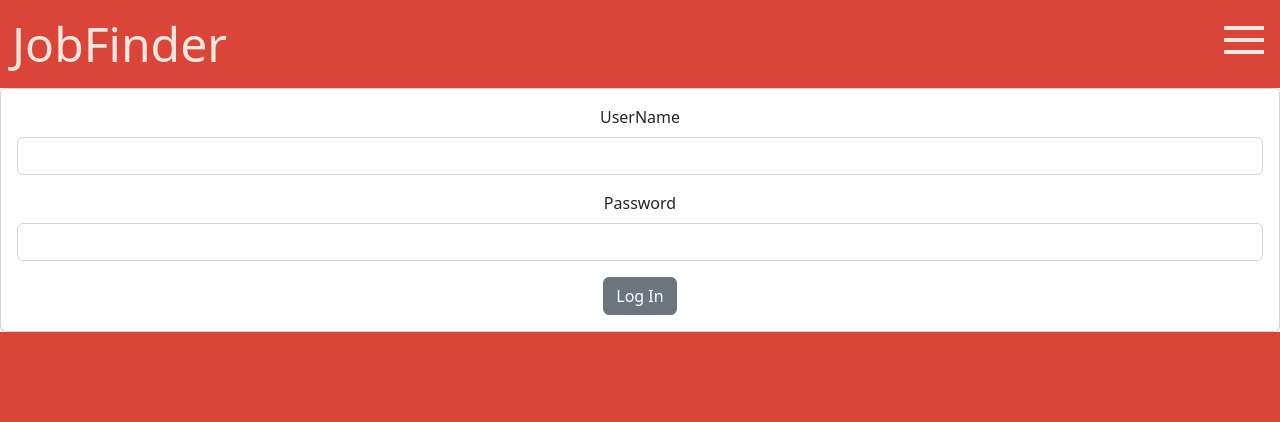
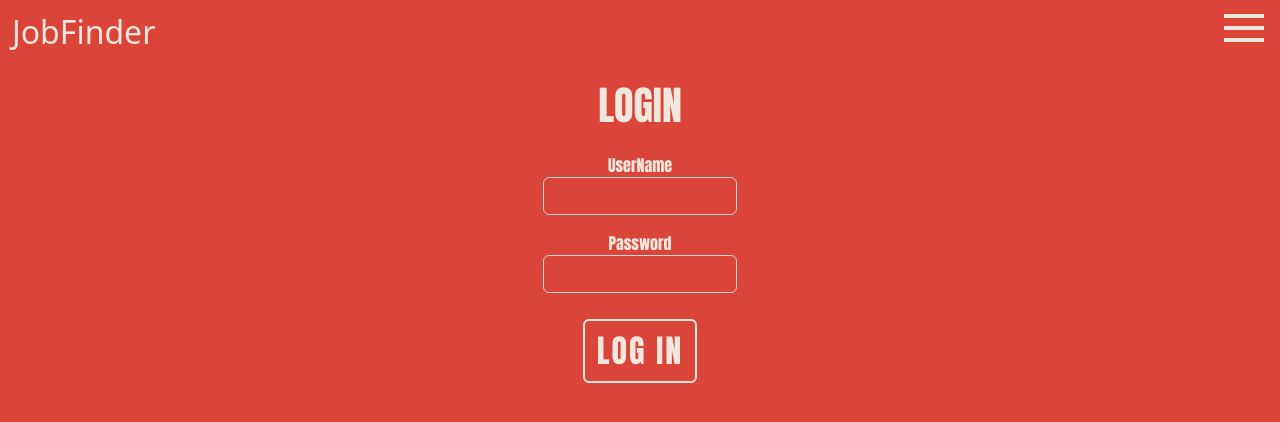
Before and after one commit to DLMedeiro/Job-Finder, a React (Create React App) app: page /login in a window 1280 px wide. Shown: the top 422 px of the page. Built offline with nearby package versions, Linux system fonts and the light colour scheme.

Commit message:
style forms

```diff
--- a/src/Components/CompanyCard.js
+++ b/src/Components/CompanyCard.js
@@ -14,7 +14,9 @@ function CompanyCard({ title, description, logo, handle }) {
           </CardTitle>
           <CardText className="font-italic">{description}</CardText>
           <Link to={`/companies/${handle}`}>
-            <Button type="button">Learn More</Button>
+            <Button type="button" id="btn">
+              Learn More
+            </Button>
           </Link>
         </CardBody>
       </Card>
--- a/src/Components/LoginForm.js
+++ b/src/Components/LoginForm.js
@@ -43,13 +43,14 @@ function LoginForm({ login, error }) {
       ) : (
         <>
           {error > 0 ? { error } : ""}
-          <section>
-            <Card>
+          <Card id="form-group">
+            <h1>Login</h1>
             <CardBody className="text-center">
               <Form onSubmit={submit}>
                 <FormGroup>
                   <Label htmlFor="username">UserName</Label>
                   <Input
+                    className="form-control"
                     id="username"
                     required="required"
                     type="text"
@@ -61,6 +62,7 @@ function LoginForm({ login, error }) {
                 <FormGroup>
                   <Label htmlFor="password">Password</Label>
                   <Input
+                    className="form-control"
                     id="password"
                     required="required"
                     type="password"
@@ -69,11 +71,10 @@ function LoginForm({ login, error }) {
                     onChange={handleChange}
                   />
                 </FormGroup>
-                  <Button>Log In</Button>
+                <Button id="btn">Log In</Button>
               </Form>
             </CardBody>
           </Card>
-          </section>
         </>
       )}
     </>
--- a/src/Components/Profile.js
+++ b/src/Components/Profile.js
@@ -2,6 +2,7 @@ import React, { useState, useContext } from "react";
 import UserContext from "./UserContext";
 import Toast from "./Toast";
 import "./Toast.css";
+import "../styles/forms.css";
 
 import {
   Card,
@@ -39,14 +40,14 @@ function Profile({ update }) {
     });
   };
   return (
-    <section>
+    <Card id="form-group">
       <h1>{user.firstName}'s Profile</h1>
-      <Card>
       <CardBody>
         <Form onSubmit={submit}>
           <FormGroup>
             <Label htmlFor="username">Username</Label>
             <Input
+              className="form-control"
               disabled
               id="username"
               required="required"
@@ -58,6 +59,7 @@ function Profile({ update }) {
           <FormGroup>
             <Label htmlFor="firstName">First Name</Label>
             <Input
+              className="form-control"
               id="firstName"
               required="required"
               type="text"
@@ -69,6 +71,7 @@ function Profile({ update }) {
           <FormGroup>
             <Label htmlFor="lastName">Last Name</Label>
             <Input
+              className="form-control"
               id="lastName"
               required="required"
               type="text"
@@ -80,6 +83,7 @@ function Profile({ update }) {
           <FormGroup>
             <Label htmlFor="email">Email</Label>
             <Input
+              className="form-control"
               id="email"
               required="required"
               type="text"
@@ -91,6 +95,7 @@ function Profile({ update }) {
           <FormGroup>
             <Label htmlFor="password">Confirm Password</Label>
             <Input
+              className="form-control"
               id="password"
               required="required"
               type="password"
@@ -99,11 +104,10 @@ function Profile({ update }) {
               onChange={handleChange}
             />
           </FormGroup>
-            <Button>Update Profile</Button>
+          <Button id="btn">Update Profile</Button>
         </Form>
       </CardBody>
     </Card>
-    </section>
   );
 }
 
--- a/src/Components/SearchForm.js
+++ b/src/Components/SearchForm.js
@@ -1,4 +1,5 @@
 import React, { useState } from "react";
+import "../styles/forms.css";
 import {
   Card,
   CardBody,
@@ -23,12 +24,12 @@ function SearchFrom({ searchFunction }) {
   };
 
   return (
-    <section>
-      <Card>
+    <Card id="form-group">
       <CardBody className="text-center">
         <Form onSubmit={submit}>
           <FormGroup>
             <Input
+              className="form-control-search"
               id="search"
               required="required"
               type="text"
@@ -38,11 +39,10 @@ function SearchFrom({ searchFunction }) {
               onChange={handleChange}
             />
           </FormGroup>
-            <Button>Submit</Button>
+          <Button id="btn">Submit</Button>
         </Form>
       </CardBody>
     </Card>
-    </section>
   );
 }
 
--- a/src/Components/SignupForm.js
+++ b/src/Components/SignupForm.js
@@ -34,13 +34,16 @@ function SignupForm({ registerNewUser }) {
     // setFormData(INITIAL_STATE);
   };
   return (
-    <section>
-      <Card>
+    <Card id="form-group">
+      <h1>Sign Up</h1>
       <CardBody className="text-center">
         <Form onSubmit={submit}>
           <FormGroup>
-              <Label htmlFor="username">Username</Label>
+            <Label className="form-label" htmlFor="username">
+              Username
+            </Label>
             <Input
+              className="form-control"
               id="username"
               required="required"
               type="text"
@@ -50,8 +53,11 @@ function SignupForm({ registerNewUser }) {
             />
           </FormGroup>
           <FormGroup>
-              <Label htmlFor="password">Password</Label>
+            <Label className="form-label" htmlFor="password">
+              Password
+            </Label>
             <Input
+              className="form-control"
               id="password"
               required="required"
               type="password"
@@ -61,8 +67,11 @@ function SignupForm({ registerNewUser }) {
             />
           </FormGroup>
           <FormGroup>
-              <Label htmlFor="firstName">First Name</Label>
+            <Label className="form-label" htmlFor="firstName">
+              First Name
+            </Label>
             <Input
+              className="form-control"
               id="firstName"
               required="required"
               type="text"
@@ -72,8 +81,11 @@ function SignupForm({ registerNewUser }) {
             />
           </FormGroup>
           <FormGroup>
-              <Label htmlFor="lastName">Last Name</Label>
+            <Label className="form-label" htmlFor="lastName">
+              Last Name
+            </Label>
             <Input
+              className="form-control"
               id="lastName"
               required="required"
               type="text"
@@ -83,8 +95,11 @@ function SignupForm({ registerNewUser }) {
             />
           </FormGroup>
           <FormGroup>
-              <Label htmlFor="email">Email</Label>
+            <Label className="form-label" htmlFor="email">
+              Email
+            </Label>
             <Input
+              className="form-control"
               id="email"
               required="required"
               type="email"
@@ -94,11 +109,10 @@ function SignupForm({ registerNewUser }) {
             />
           </FormGroup>
 
-            <Button>Create Profile</Button>
+          <Button id="btn">Create Profile</Button>
         </Form>
       </CardBody>
     </Card>
-    </section>
   );
 }
 
--- a/src/styles/NavBar.css
+++ b/src/styles/NavBar.css
@@ -2,15 +2,16 @@
   background-color:#db4439;
 }
 #nav-brand{
-  font-size: 3rem;
+  font-size: 2rem;
   text-decoration: none;
   color: #f1e7dd;
 }
-#nav-toggle, #nav-link, .toggler-btn, .toggler-line{
+#nav-toggle, .toggler-btn, .toggler-line{
   color: #f1e7dd;
   font-size: 1.5rem;
 }
 #nav-link{
+  color: #f1e7dd;
   padding: 1rem;
   text-decoration: none;
   border-bottom: 4px solid transparent;
@@ -48,6 +49,9 @@
 @media screen and (min-width: 1450px){
   #nav-toggle, #nav-link{
     font-size: 2rem;
+  }
+  #nav-brand{
+    font-size: 3rem;
   }
 }
 
--- /dev/null
+++ b/src/styles/forms.css
@@ -0,0 +1,37 @@
+#form-group{
+    background-color: #db4439;
+    color: #f1e7dd;
+    padding: 1rem;
+    align-items: center;
+    font-family: Impact, fantasy,  sans-serif;
+    border-radius: 0;
+    border-color: transparent;
+}
+#form-group h1 {
+    text-align: center;
+    width: 100%;
+    text-transform: uppercase;
+    letter-spacing: 0px;
+    font-size: 2.5rem;
+    font-weight: 500;
+}
+.form-label{
+    font-size: 1rem !important;
+    margin-bottom: 0 !important;
+}
+#search{
+    font-size: 2rem;
+    color: #db4439 !important;
+    background-color: #f1e7dd !important;
+    letter-spacing: 1px !important;
+}
+.form-control{
+    background-color: #db4439 !important;
+    color: #f1e7dd !important;
+    letter-spacing: 1px !important;
+}
+
+.form-control:focus{
+    border-color: #f1e7dd !important;
+    box-shadow: 0 0 0 0.05rem #f1e7dd !important;
+  }
--- a/src/styles/home.css
+++ b/src/styles/home.css
@@ -1,7 +1,7 @@
 html {
     background-color: #db4439;
     /* color: #f1e7dd; */
-    overflow: hidden;
+    /* overflow: hidden; */
 
 }
 .hero{
--- a/src/styles/utilities.css
+++ b/src/styles/utilities.css
@@ -8,6 +8,7 @@
     font-size: 2rem;
     font-weight: 400;
     margin: 10px;
+    color: #f1e7dd;
 }
 #btn:hover {
     background-color: #f1e7dd;
```
Lines whose indentation alone changed are shown as unchanged.
